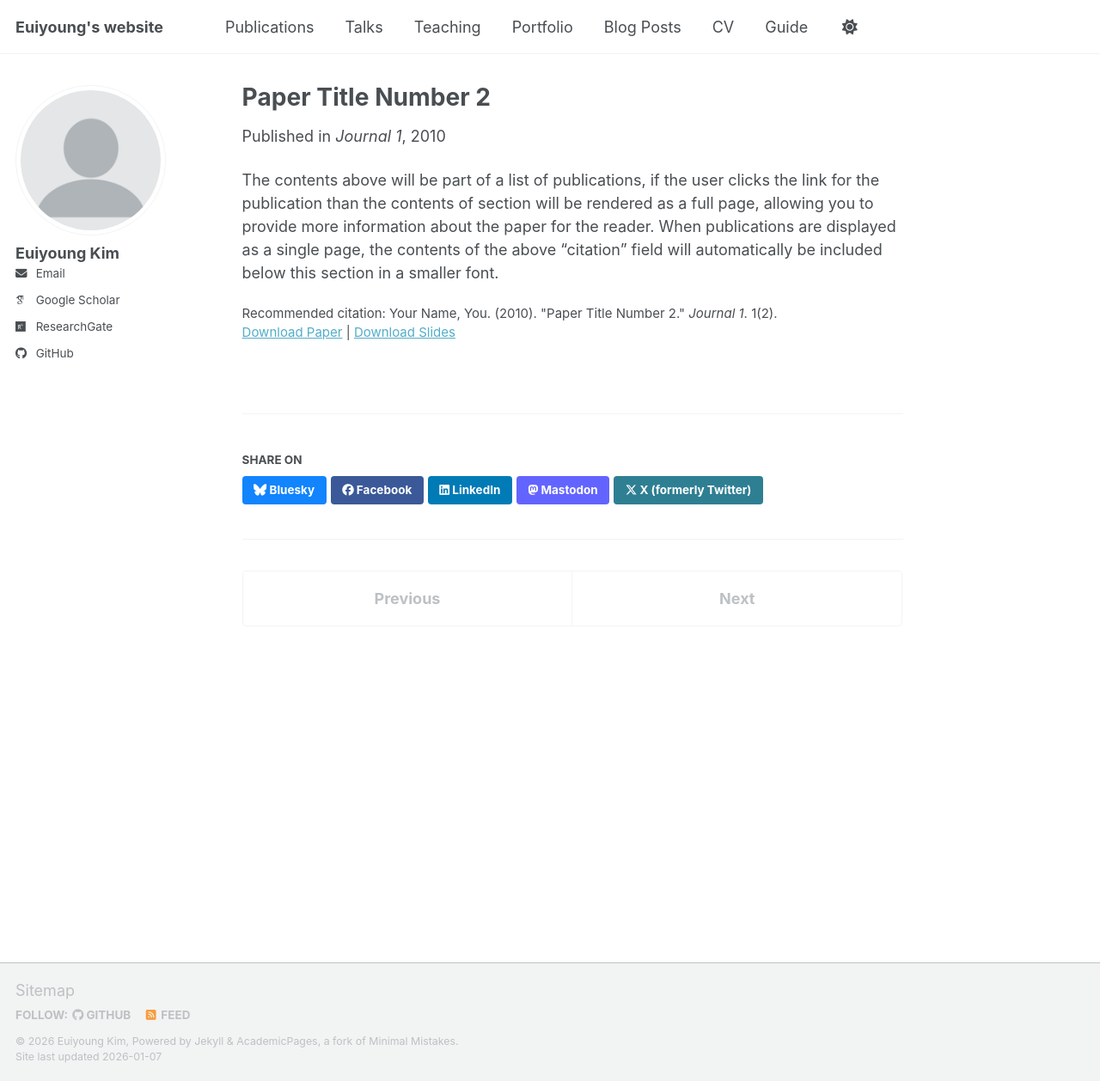
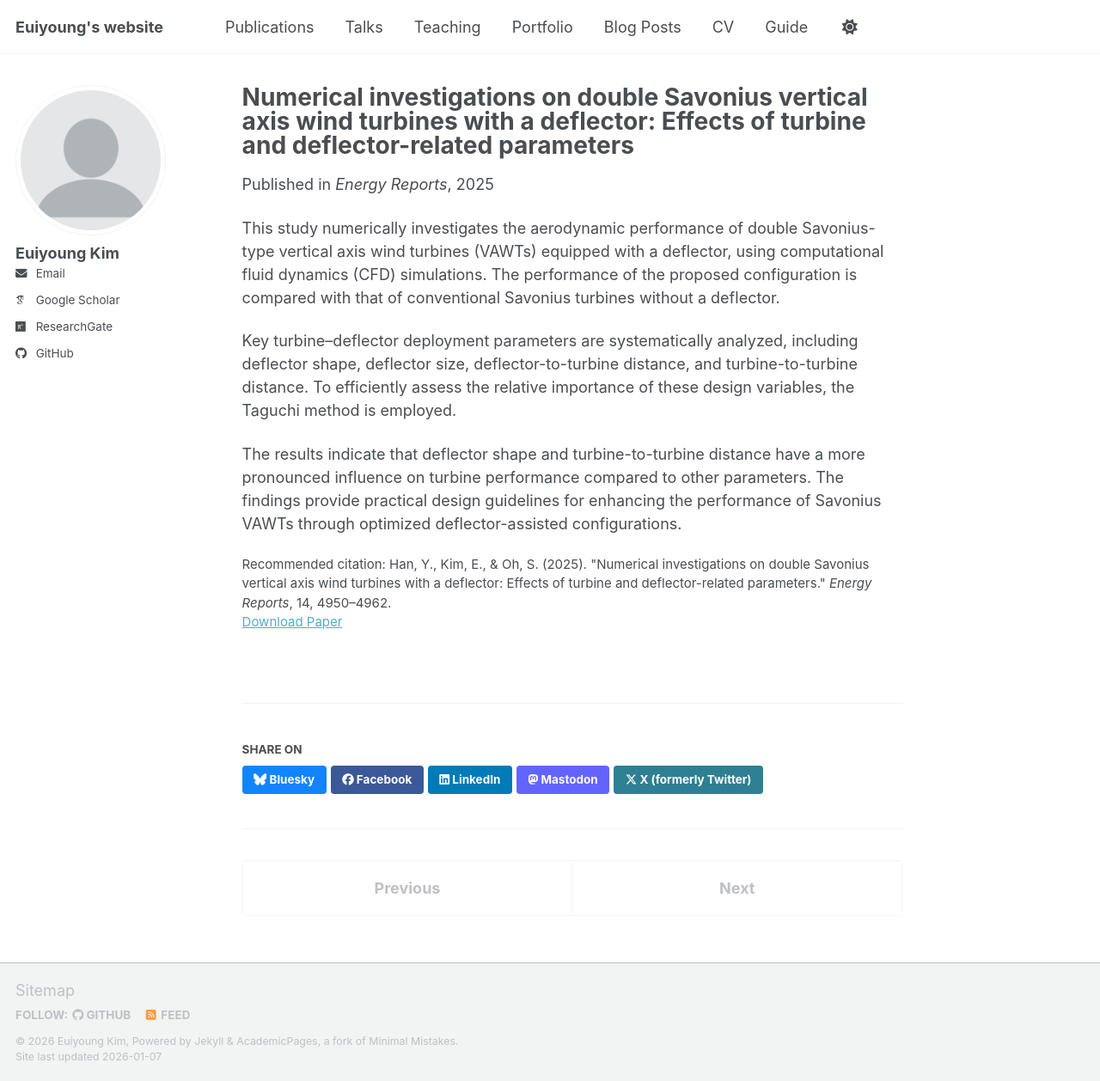
Before and after one commit to key9912/key9912.github.io, a Jekyll site: the page built from _publications/2010-10-01-paper-title-number-2.md, in a window 1280 px wide and 1258 px high. Shown: the whole window at 86% size. Built offline with Jekyll 4.4.1, drawn with Linux system fonts in a browser that asks for light colours; some web fonts are replaced; a script bundle is joined from its source files by our own code; library files that are not in the unit come from our copies.

Commit message:
Update 2010-10-01-paper-title-number-2.md

```diff
--- a/_publications/2010-10-01-paper-title-number-2.md
+++ b/_publications/2010-10-01-paper-title-number-2.md
@@ -1,14 +1,16 @@
 ---
-title: "Paper Title Number 2"
+title: "Numerical investigations on double Savonius vertical axis wind turbines with a deflector: Effects of turbine and deflector-related parameters"
 collection: publications
 category: manuscripts
-permalink: /publication/2010-10-01-paper-title-number-2
-excerpt: 'This paper is about the number 2. The number 3 is left for future work.'
-date: 2010-10-01
-venue: 'Journal 1'
-slidesurl: 'https://academicpages.github.io/files/slides2.pdf'
-paperurl: 'https://academicpages.github.io/files/paper2.pdf'
-citation: 'Your Name, You. (2010). &quot;Paper Title Number 2.&quot; <i>Journal 1</i>. 1(2).'
+permalink: /publication/2025-12-01-double-savonius-deflector
+excerpt: "This paper presents a numerical investigation of double Savonius vertical axis wind turbines equipped with a deflector, examining the effects of turbine- and deflector-related design parameters on aerodynamic performance using CFD and the Taguchi method."
+date: 2025-12-01
+venue: "Energy Reports"
+paperurl: "https://doi.org/10.1016/j.egyr.2025.11.095"
+citation: 'Han, Y., Kim, E., & Oh, S. (2025). "Numerical investigations on double Savonius vertical axis wind turbines with a deflector: Effects of turbine and deflector-related parameters." <i>Energy Reports</i>, 14, 4950–4962.'
 ---
+This study numerically investigates the aerodynamic performance of double Savonius-type vertical axis wind turbines (VAWTs) equipped with a deflector, using computational fluid dynamics (CFD) simulations. The performance of the proposed configuration is compared with that of conventional Savonius turbines without a deflector.
 
-The contents above will be part of a list of publications, if the user clicks the link for the publication than the contents of section will be rendered as a full page, allowing you to provide more information about the paper for the reader. When publications are displayed as a single page, the contents of the above "citation" field will automatically be included below this section in a smaller font.
+Key turbine–deflector deployment parameters are systematically analyzed, including deflector shape, deflector size, deflector-to-turbine distance, and turbine-to-turbine distance. To efficiently assess the relative importance of these design variables, the Taguchi method is employed.
+
+The results indicate that deflector shape and turbine-to-turbine distance have a more pronounced influence on turbine performance compared to other parameters. The findings provide practical design guidelines for enhancing the performance of Savonius VAWTs through optimized deflector-assisted configurations.
```
